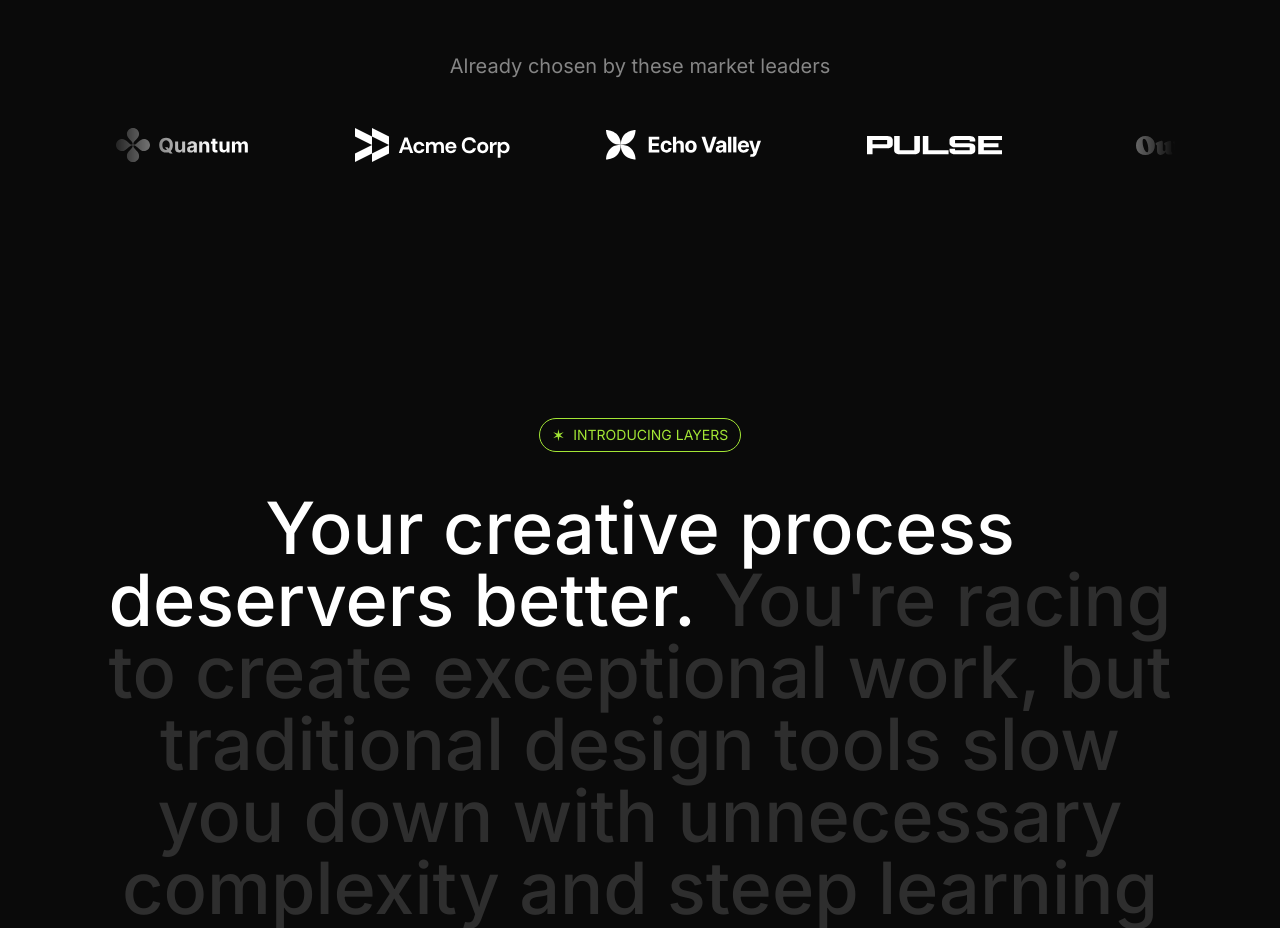
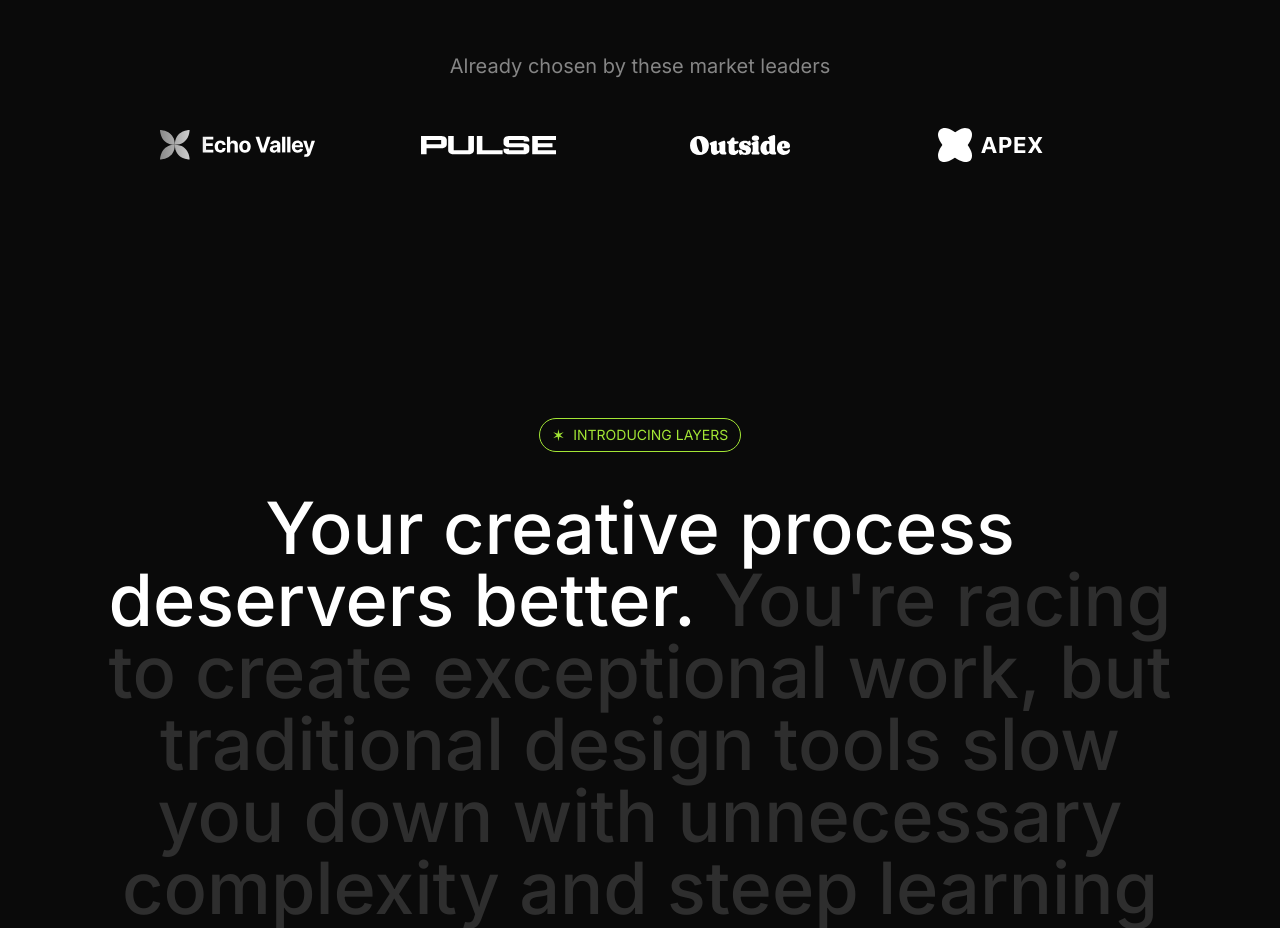
Before and after one commit to Karan071/layers-frontend-ui, a Next.js app in the folder frontend/: page / in a window 1280 px wide. Shown: the part 800-1728 px from the top of the page. Built offline with nearby package versions, Linux system fonts and the light colour scheme.

Commit message:
logo-ticker-animation

```diff
--- a/frontend/src/sections/LogoTicker.tsx
+++ b/frontend/src/sections/LogoTicker.tsx
@@ -1,3 +1,5 @@
+"use client"
+import { Fragment } from "react";
 import quantumLogo from "@/assets/images/quantum.svg";
 import acmeLogo from "@/assets/images/acme-corp.svg";
 import echoValleyLogo from "@/assets/images/echo-valley.svg";
@@ -7,6 +9,7 @@
 import celestialLogo from "@/assets/images/celestial.svg";
 import twiceLogo from "@/assets/images/twice.svg";
 import Image from "next/image";
+import { motion } from "framer-motion";
 
 const logos = [
     { name: "Quantum", image: quantumLogo },
@@ -23,9 +26,23 @@
     return (
         <section className="py-24 overflow-x-clip">
             <div className="container">
-                <h3 className="text-center text-white/50 text-xl">Already chosen by these market leaders</h3>
-                <div className="overflow-hidden mt-12 [mask-image:linear-gradient(to_right,transparent,black_10%,black_90%,transparent)]">
-                    <div className="flex gap-24 pr-24">
+                <h3 className="text-center text-white/50 text-xl">
+                    Already chosen by these market leaders
+                </h3>
+                <div className="flex overflow-hidden mt-12 [mask-image:linear-gradient(to_right,transparent,black_10%,black_90%,transparent)]">
+                    <motion.div
+                        animate={{
+                            x: "-50%",
+                        }}
+                        transition={{
+                            duration: 30,
+                            ease: 'linear',
+                            repeat: Infinity
+                        }}
+                        className="flex flex-none gap-24 pr-24"
+                        >
+                        {Array.from({ length: 2 }).map((_, i) => (
+                            <Fragment key={i}>
                                 {logos.map((logo) => (
                                     <Image
                                         src={logo.image}
@@ -33,7 +50,9 @@
                                         key={logo.name}
                                     />
                                 ))}
-                    </div>
+                            </Fragment>
+                        ))}
+                    </motion.div>
                 </div>
             </div>
         </section>
```
Lines whose indentation alone changed are shown as unchanged.
